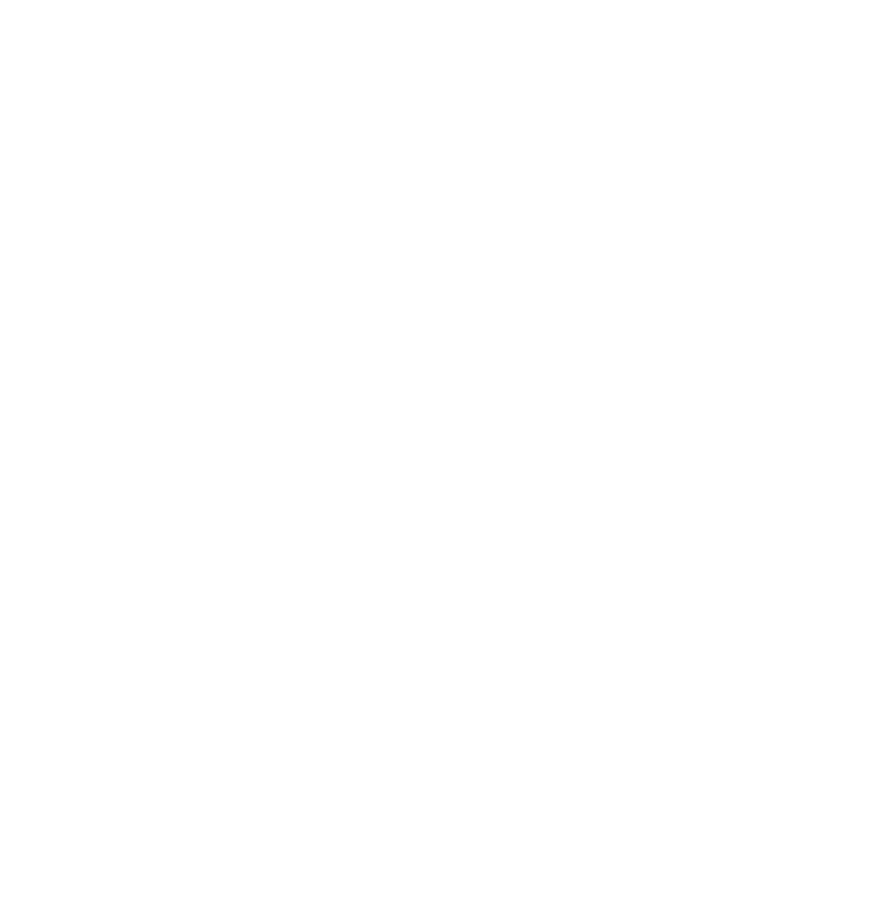
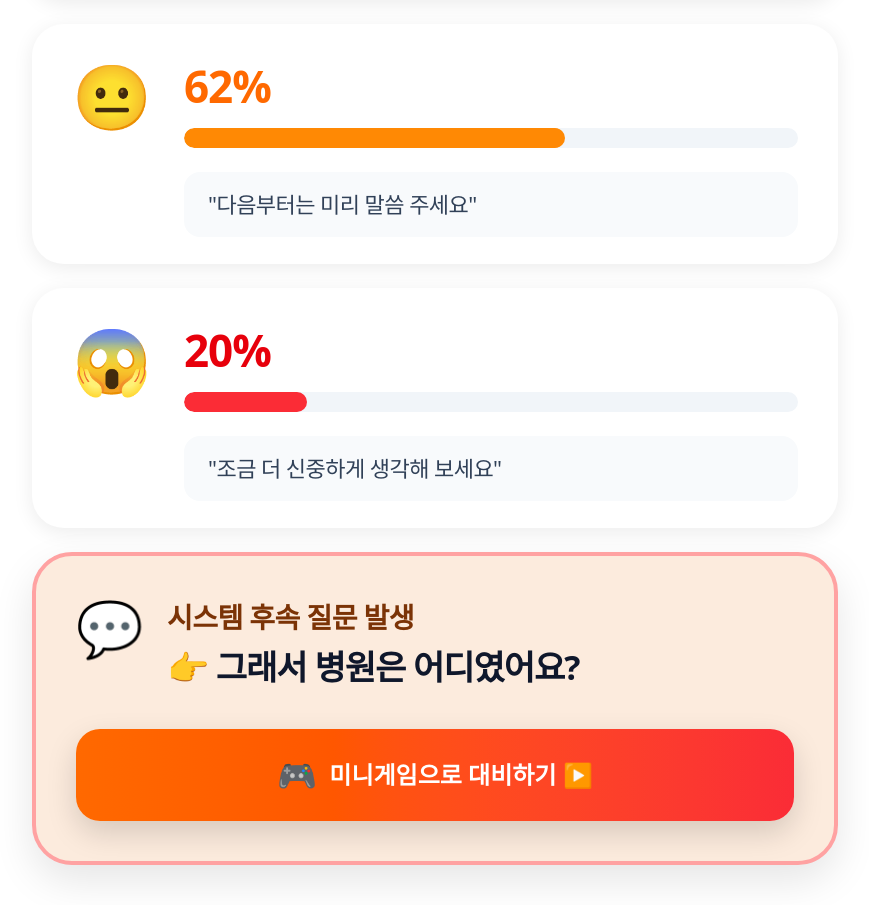
Before and after one commit to Bluedragon3rd/Frontend, a React (Vite) app in the folder makingLie/: page /simulation in a window 1280 px wide. Before the commit this address had no page. Shown: the part 280-1185 px from the top of the page, without its empty margins (205-1074 px from the left). Before the commit the page ends 800 px from the top, so only its background shows below. Built offline with nearby package versions, Linux system fonts and the light colour scheme.

Commit message:
시뮬페이지 및 머지 충돌 해결

```diff
--- a/makingLie/src/components/MiniGameBox.tsx
+++ b/makingLie/src/components/MiniGameBox.tsx
@@ -1,19 +1,22 @@
-import MiniGameCTAButton from "./MiniGameButton";
+import MiniGameButton from "./MiniGameButton";
 
 type Props = {
-  question: string; // 예: "그래서 병원은 어디였어요?"
+  question: string;
 };
 
 const MiniGameBox = ({ question }: Props) => {
   return (
     <section
       className="
-        w-full
+        w-[806px]
+        min-h-[240px] /* 👈 h-[240px] 대신 min-h를 써서 내용이 길어지면 늘어나게 변경 */
+        h-auto        /* 👈 높이 자동 조절 */
         rounded-[40px]
         border-4 border-red-300
         bg-[#FCEBDD]
         px-10 py-10
         shadow-[0_16px_40px_rgba(0,0,0,0.10)]
+        flex flex-col justify-between /* 👈 내부 요소 정렬 추가 */
       "
     >
       {/* 상단 텍스트 영역 */}
@@ -25,15 +28,15 @@ const MiniGameBox = ({ question }: Props) => {
             시스템 후속 질문 발생
           </div>
 
-          <div className="text-[34px] font-extrabold text-slate-900 tracking-[-0.03em]">
+          <div className="text-[34px] font-extrabold text-slate-900 tracking-[-0.03em] leading-tight break-keep">
             👉 {question}
           </div>
         </div>
       </div>
 
-      {/* 버튼 */}
-      <div className="mt-10">
-        <MiniGameCTAButton />
+      {/* 버튼 영역 (상단 여백 mt-10 유지) */}
+      <div className="mt-10 w-full flex justify-center">
+        <MiniGameButton />
       </div>
     </section>
   );
--- a/makingLie/src/components/MiniGameButton.tsx
+++ b/makingLie/src/components/MiniGameButton.tsx
@@ -4,14 +4,14 @@ const MiniGameButton = () => {
   const navigate = useNavigate();
 
   return (
-    <div>
     <button
       onClick={() => navigate("/mini-game")}
       className="
-          w-full
+        w-full max-w-[718px] /* 👈 고정폭 대신 부모에 맞추되 최대폭 설정 */
+        h-[92px]
         rounded-3xl
         bg-gradient-to-r from-orange-500 to-red-500
-          py-6
+        py-4
         text-center
         text-[24px]
         font-semibold
@@ -20,14 +20,14 @@ const MiniGameButton = () => {
         transition
         hover:brightness-110
         active:scale-[0.98]
+        flex items-center justify-center /* 👈 텍스트 수직 중앙 정렬 */
       "
     >
       <span className="flex items-center justify-center gap-3">
-          <span className="text-[26px]">🎮</span>
-          미니게임으로 대비하기 ▶
+        <span className="text-[32px]">🎮</span>
+        <span>미니게임으로 대비하기 ▶</span>
       </span>
     </button>
-    </div>
   );
 };
 
--- a/makingLie/src/components/ProbabilityCard.tsx
+++ b/makingLie/src/components/ProbabilityCard.tsx
@@ -1,45 +1,75 @@
+import { useMemo } from "react";
+
 type Props = {
-  probability: number; // 0 ~ 100
-  comment: string; // 예: "다음부터는 미리 말씀 주세요"
+  probability: number;
+  comment: string;
 };
 
 const ProbabilityCard = ({ probability, comment }: Props) => {
-  const safe = Math.max(0, Math.min(100, Math.round(probability)));
+  const score = Math.max(0, Math.min(100, Math.round(probability)));
+
+  // 스타일 로직 (70이상 초록 / 40~69 주황 / 40미만 빨강)
+  const variant = useMemo(() => {
+    if (score >= 70) {
+      return {
+        emoji: "🥰",
+        barColor: "bg-green-500",
+        textColor: "text-green-600",
+      };
+    }
+    if (score >= 40) {
+      return {
+        emoji: "😐",
+        barColor: "bg-orange-400",
+        textColor: "text-orange-500",
+      };
+    }
+    return {
+      emoji: "😱",
+      barColor: "bg-red-500",
+      textColor: "text-red-600",
+    };
+  }, [score]);
 
   return (
     <section
       className="
-        w-full
-        rounded-3xl
+        w-[806px]
+        h-[240px]
+        rounded-[32px]
         bg-white
         px-10 py-10
-        shadow-[0_18px_45px_rgba(0,0,0,0.10)]
+        shadow-[0_4px_20px_rgba(0,0,0,0.08)]
+        flex items-start gap-8
+        box-border
       "
     >
-      <div className="flex items-start gap-8">
-        {/* 이모지 */}
-        <div className="text-[64px] leading-none">😐</div>
+      {/* 왼쪽: 이모지
+        ⚠️ 수정됨: animate-bounce 클래스를 제거하여 움직이지 않게 했습니다.
+      */}
+      <div className="text-[64px] leading-none select-none shrink-0">
+        {variant.emoji}
+      </div>
 
-        <div className="flex-1">
-          {/* 퍼센트 */}
-          <div className="text-[44px] font-extrabold tracking-[-0.03em] text-slate-900">
-            {safe}%
-          </div>
+      {/* 오른쪽: 콘텐츠 */}
+      <div className="flex-1 flex flex-col w-full">
+        <div
+          className={`text-[44px] font-extrabold tracking-tight leading-none ${variant.textColor}`}
+        >
+          {score}%
+        </div>
 
-          {/* 프로그레스 바 */}
-          <div className="mt-4 h-10 w-full rounded-full bg-slate-200">
-            <div
-              className="h-10 rounded-full bg-slate-500 transition-all"
-              style={{ width: `${safe}%` }}
-            />
-          </div>
+        <div className="mt-5 w-full h-5 rounded-full bg-slate-100 overflow-hidden">
+          <div
+            className={`h-full rounded-full transition-all duration-1000 ease-out ${variant.barColor}`}
+            style={{ width: `${score}%` }}
+          />
+        </div>
 
-          {/* 코멘트 박스 */}
-          <div className="mt-10 rounded-3xl bg-slate-50 px-8 py-8">
-            <p className="text-[28px] tracking-[-0.02em] text-slate-900">
-              “{comment}”
-            </p>
-          </div>
+        <div className="mt-6 w-full rounded-2xl bg-slate-50 px-6 py-4 flex items-center">
+          <p className="text-[22px] font-medium tracking-tight text-slate-700 truncate">
+            "{comment}"
+          </p>
         </div>
       </div>
     </section>
--- a/makingLie/src/components/RetryButton.tsx
+++ b/makingLie/src/components/RetryButton.tsx
@@ -2,17 +2,18 @@ import { useNavigate } from "react-router-dom";
 
 interface RetryButtonProps {
   className?: string;
-  onClick?: () => void; // onClick도 전달받을 수 있게 추가하면 좋습니다
 }
 
-const RetryButton = ({ className, onClick }: RetryButtonProps) => {
+const RetryButton = ({ className }: RetryButtonProps) => {
   const navigate = useNavigate();
 
   return (
     // 1. 여기서 부모가 준 크기(391px)를 받음
     <div className={className}>
       <button
-        onClick={onClick || (() => navigate("/first-step"))}
+        onClick={() => {
+          navigate("/second-step");
+        }}
         className="
           w-full h-full  /* 👈 핵심 수정: 부모 크기에 꽉 차게 변경 */
           rounded-2xl
--- a/makingLie/src/components/WhyLevelCard.tsx
+++ b/makingLie/src/components/WhyLevelCard.tsx
@@ -1,7 +1,9 @@
-import { useState } from "react";
+import { useSituationStore } from "../store/useSituationStore";
 
 const WhyLevelCard = () => {
-  const [slider, setSlider] = useState(50);
+  // ⭐️ Zustand에서 꺼내오기
+  const { whyLevel, setWhyLevel } = useSituationStore();
+
   return (
     <div className="bg-white rounded-[18px] p-5 shadow-[0_14px_28px_rgba(0,0,0,0.06)]">
       <div className="text-lg font-black mb-3.5 text-gray-900">
@@ -11,8 +13,8 @@ const WhyLevelCard = () => {
         type="range"
         min={0}
         max={100}
-        value={slider}
-        onChange={(e) => setSlider(Number(e.target.value))}
+        value={whyLevel} // store 값 연결
+        onChange={(e) => setWhyLevel(Number(e.target.value))} // action 연결
         className="w-full accent-blue-500 cursor-pointer h-2 bg-gray-200 rounded-lg appearance-none"
       />
       <div className="flex justify-between mt-2.5 font-bold text-sm">
--- a/makingLie/src/pages/ResultPage.tsx
+++ b/makingLie/src/pages/ResultPage.tsx
@@ -1,12 +1,50 @@
+import { useNavigate } from "react-router-dom";
 import RetryButton from "../components/RetryButton";
+import GradationButton from "../components/GradationButton";
+import HonestTalkButton from "../components/HonestTalkButton";
+import LieLevelCard from "../components/LieLevelCard";
+import MemoryCostCard from "../components/MemoryCostCard";
 
 const ResultPage = () => {
+  const navigate = useNavigate();
+
   return (
-    <div className="px-6">
-      {/* 결과 카드들 */}
+    <div className="flex flex-col justify-center items-center min-h-screen bg-gray-50 pb-20">
+      {/* 1. 결과 메인 카드 */}
+      <div className="mt-10 w-[806px] bg-white rounded-[32px] p-12 shadow-[0_10px_40px_rgba(168,85,247,0.15)] border border-purple-100 flex flex-col">
+        <div className="self-start bg-[#9F21E3] text-white px-6 py-3 rounded-full font-bold text-lg mb-8 shadow-md">
+          생성된 핑계
+        </div>
 
-      <div className="mt-8">
-        <RetryButton />
+        <h1 className="text-[32px] font-medium text-gray-800 leading-relaxed mb-10">
+          "개인 건강상의 이유로 늦어지게 되어 죄송합니다."
+        </h1>
+
+        <hr className="w-full border-t-2 border-purple-100 mb-10" />
+
+        <div className="flex flex-row gap-6 w-full">
+          <div className="flex-1">
+            <LieLevelCard level={5} />
+          </div>
+          <div className="flex-1">
+            <MemoryCostCard level="높음" />
+          </div>
+        </div>
+      </div>
+
+      {/* 2. 솔직히 말하기 버튼 */}
+      <div className="mt-10 mb-20">
+        <HonestTalkButton />
+      </div>
+
+      {/* 3. 하단 버튼 영역 */}
+      <div className="flex flex-row gap-6 w-[806px] justify-between">
+        <GradationButton
+          title="반응 시뮬 보기"
+          className="!w-[391px] !h-[104px] text-[24px] rounded-[20px]"
+          onClick={() => navigate("/simulation")}
+        />
+        <RetryButton className="!w-[391px] !h-[104px] text-[24px] rounded-[20px]" />
       </div>
     </div>
   );
--- a/makingLie/src/pages/SimulationPage.tsx
+++ b/makingLie/src/pages/SimulationPage.tsx
@@ -0,0 +1,33 @@
+import MiniGameBox from "../components/MiniGameBox";
+import ProbabilityCard from "../components/ProbabilityCard";
+
+const SimulationPage = () => {
+  // 1. 데이터 3개 설정
+  const mockData = [
+    { id: 1, probability: 62, comment: "다음부터는 미리 말씀 주세요" },
+    { id: 2, probability: 20, comment: "조금 더 신중하게 생각해 보세요" },
+    { id: 3, probability: 95, comment: "거의 확실해요!" },
+  ];
+
+  // 2. 높은 확률 순서대로 정렬 (내림차순)
+  const sortedData = [...mockData].sort(
+    (a, b) => b.probability - a.probability,
+  );
+
+  return (
+    <div className="flex flex-col justify-center items-center my-10 gap-6">
+      {/* 3. 정렬된 카드 렌더링 */}
+      {sortedData.map((item) => (
+        <ProbabilityCard
+          key={item.id}
+          probability={item.probability}
+          comment={item.comment}
+        />
+      ))}
+
+      <MiniGameBox question="그래서 병원은 어디였어요?" />
+    </div>
+  );
+};
+
+export default SimulationPage;
--- /dev/null
+++ b/makingLie/src/store/useSituationStore.ts
@@ -0,0 +1,35 @@
+import { create } from "zustand";
+import { persist, createJSONStorage } from "zustand/middleware"; // 👈 1. 미들웨어 불러오기
+
+export type ConditionType = "피곤" | "아픔" | "멘탈";
+export type TargetType = "FM 상사" | "공감형" | "눈치100단";
+
+interface SituationState {
+  whyLevel: number;
+  condition: ConditionType | null;
+  target: TargetType | null;
+  setWhyLevel: (level: number) => void;
+  setCondition: (condition: ConditionType) => void;
+  setTarget: (target: TargetType) => void;
+  reset: () => void;
+}
+
+export const useSituationStore = create(
+  // 👈 2. persist로 전체를 감싸줍니다
+  persist<SituationState>(
+    (set) => ({
+      whyLevel: 50,
+      condition: null,
+      target: null,
+
+      setWhyLevel: (level) => set({ whyLevel: level }),
+      setCondition: (condition) => set({ condition }),
+      setTarget: (target) => set({ target }),
+      reset: () => set({ whyLevel: 50, condition: null, target: null }),
+    }),
+    {
+      name: "situation-storage", // 👈 3. 로컬스토리지에 저장될 이름 (Key)
+      storage: createJSONStorage(() => localStorage), // 👈 4. 저장소로 localStorage 사용 명시
+    },
+  ),
+);
```
Also changed, not shown: makingLie/src/App.tsx (+6 -1 lines), makingLie/src/components/ConditionCard.tsx (+20 -20 lines), makingLie/src/components/TargetTypeCard.tsx (+16 -18 lines), makingLie/src/store/useExcuseStore.ts (deleted, +0 -47 lines). Lines whose indentation alone changed are shown as unchanged.
